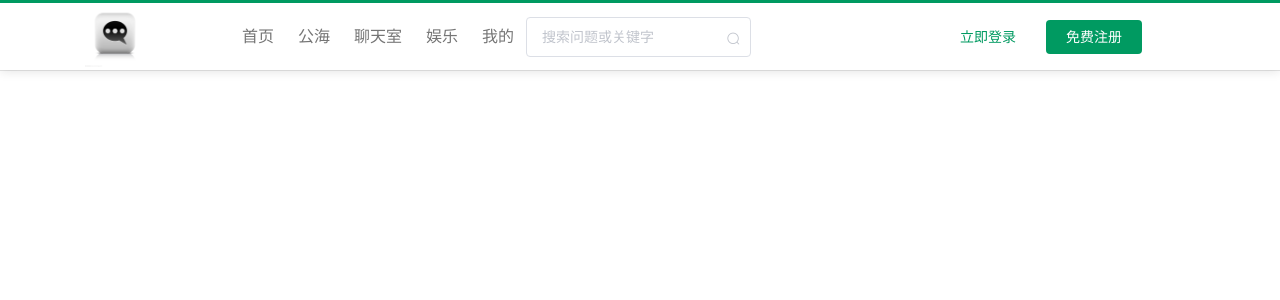
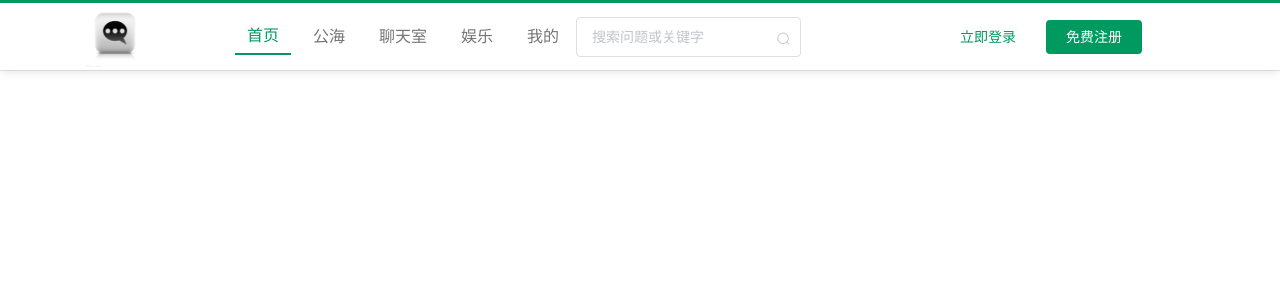
Before and after one commit to RHW943359178/chatting, a Vue app: page / in a window 1280 px wide. Shown: the top 300 px of the page. Built offline with nearby package versions, Linux system fonts and the light colour scheme.

Commit message:
新增路由及页面，修改导航栏active配置，修改hover效果

```diff
--- a/src/assets/css/public/header/geo.scss
+++ b/src/assets/css/public/header/geo.scss
@@ -12,14 +12,20 @@
       // line-height: 34px;
       // align-items: center;
       padding: 0 12px;
+      margin: 0 5px;
       height: 34px;
       line-height: 34px;
-      border-radius: 4px;
+      // border-radius: 4px;
       cursor: pointer;
 
       &:hover {
-        background-color: #F3F3F3;;
+        color: #009A61;
+        border-bottom: 2px solid #009A61;
       }
     }
   }
+  .active{
+    color: #009A61;
+    border-bottom: 2px solid #009A61;
+  }
 }
--- a/src/components/public/header/geo.vue
+++ b/src/components/public/header/geo.vue
@@ -1,18 +1,24 @@
 <template>
   <div class="m-geo">
     <ul>
-      <li>首页</li>
-      <li>公海</li>
-      <li>聊天室</li>
-      <li>娱乐</li>
-      <li>我的</li>
+      <router-link v-for="item in navigators" :key="item.id" tag="li" exact active-class="active" :to="item.url">{{ item.label }}</router-link>
     </ul>
   </div>
 </template>
 
 <script>
 export default {
-
+  data () {
+    return {
+      navigators: [
+        { id: 1, label: '首页', url: '/' },
+        { id: 2, label: '公海', url: '/publicsea' },
+        { id: 3, label: '聊天室', url: '/chatroom' },
+        { id: 4, label: '娱乐', url: '/entertainment' },
+        { id: 5, label: '我的', url: '/my' }
+      ]
+    }
+  }
 }
 </script>
 
--- /dev/null
+++ b/src/views/ChatRoom.vue
@@ -0,0 +1,18 @@
+<template>
+  <div class="m-chatroom">
+    <Header/>
+  </div>
+</template>
+
+<script>
+import Header from '../components/public/header/index.vue'
+export default {
+  components: {
+    Header
+  }
+}
+</script>
+
+<style>
+
+</style>
--- /dev/null
+++ b/src/views/Entertainment.vue
@@ -0,0 +1,18 @@
+<template>
+  <div class="m-entertainment">
+    <Header/>
+  </div>
+</template>
+
+<script>
+import Header from '../components/public/header/index.vue'
+export default {
+  components: {
+    Header
+  }
+}
+</script>
+
+<style>
+
+</style>
--- /dev/null
+++ b/src/views/My.vue
@@ -0,0 +1,18 @@
+<template>
+  <div class="m-my">
+    <Header/>
+  </div>
+</template>
+
+<script>
+import Header from '../components/public/header/index.vue'
+export default {
+  components: {
+    Header
+  }
+}
+</script>
+
+<style>
+
+</style>
--- /dev/null
+++ b/src/views/PublicSea.vue
@@ -0,0 +1,18 @@
+<template>
+  <div class="m-publicsea">
+    <Header/>
+  </div>
+</template>
+
+<script>
+import Header from '../components/public/header/index.vue'
+export default {
+  components: {
+    Header
+  }
+}
+</script>
+
+<style>
+
+</style>
```
Also changed, not shown: src/router/index.js (+9 -1 lines).
